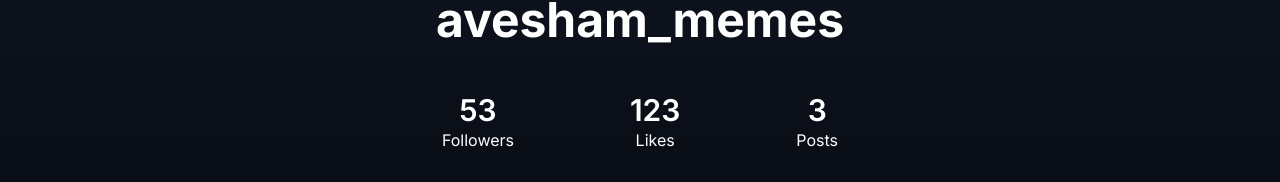
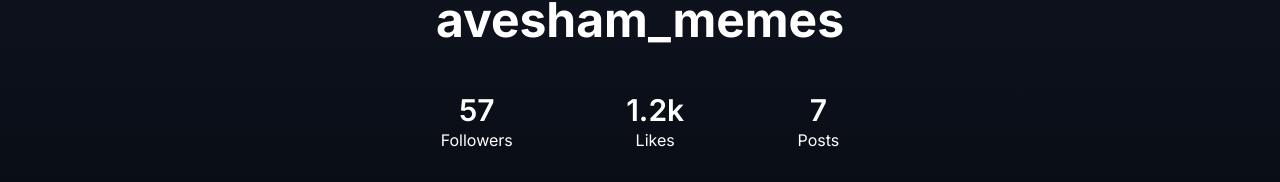
Before and after one commit to Raghuvaranlokati/meme, a Next.js app: page / in a window 1280 px wide. Shown: the part 260-442 px from the top of the page. Built offline with nearby package versions, Linux system fonts and the light colour scheme.

Commit message:
Update page.js

```diff
--- a/app/page.js
+++ b/app/page.js
@@ -34,9 +34,9 @@ const useCountUp = (end, duration) => {
 };
 
 export default function Home() {
-  const followers = useCountUp(53, 2000); // Adjust the numbers as needed
-  const likes = useCountUp(123, 2000);
-  const posts = useCountUp(3, 2000);
+  const followers = useCountUp(57, 2000); // Adjust the numbers as needed
+  const likes = useCountUp(1200, 2000);
+  const posts = useCountUp(7, 2000);
 
   // Function to handle clicking on a meme (redirecting to Instagram)
   const handleClickMeme = () => {
```
